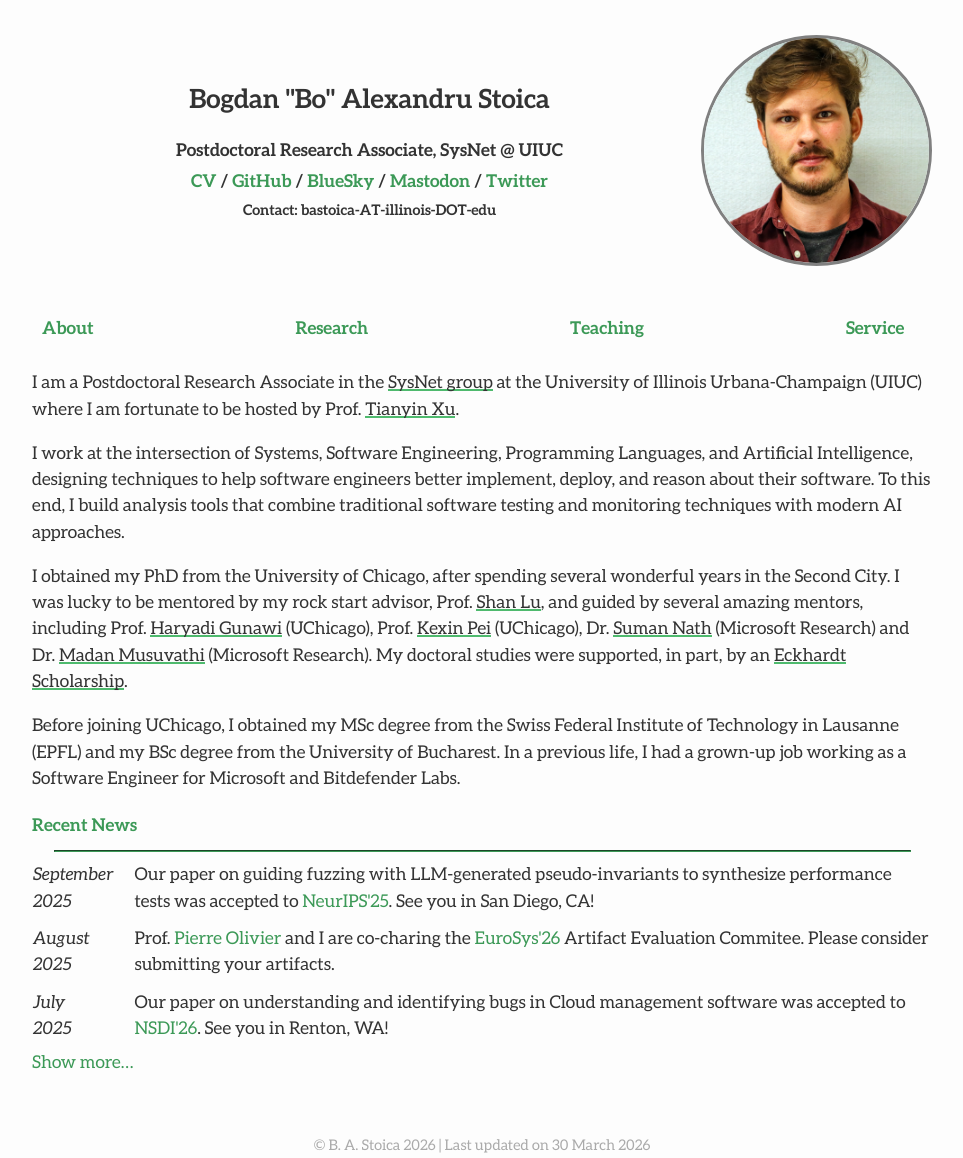
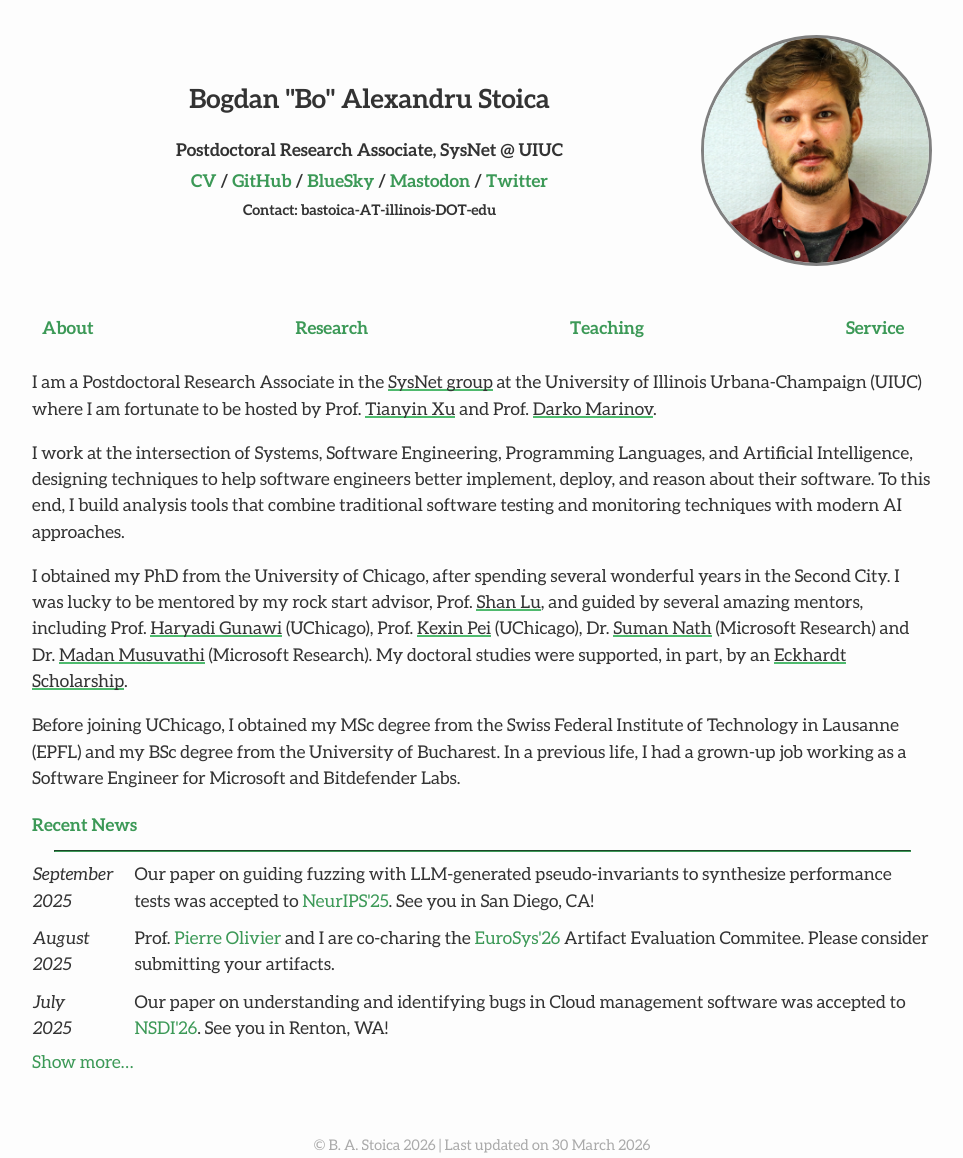
Before and after one commit to bastoica/bastoica.github.io, a Jekyll site: the page built from index.md, in a window 1280 px wide. Shown: the whole page, without its empty margins (158-1121 px from the left). Built offline with Jekyll 4.4.1, drawn with Linux system fonts in a browser that asks for light colours; nearby versions of some CDN libraries.

Commit message:
Darko's name on CV but disappeared from the front page.....

```diff
--- a/index.md
+++ b/index.md
@@ -11,7 +11,7 @@ published: true
 <hr class="news-style" style="width: 95%; ">
 -->
 
-I am a Postdoctoral Research Associate in the <a href="https://siebelschool.illinois.edu/research/areas/systems-and-networking" target="_blank">SysNet group</a> at the University of Illinois Urbana-Champaign (UIUC) where I am fortunate to be hosted by Prof. <a href="https://siebelschool.illinois.edu/about/people/faculty/tyxu" target="_blank">Tianyin Xu</a>.
+I am a Postdoctoral Research Associate in the <a href="https://siebelschool.illinois.edu/research/areas/systems-and-networking" target="_blank">SysNet group</a> at the University of Illinois Urbana-Champaign (UIUC) where I am fortunate to be hosted by Prof. <a href="https://siebelschool.illinois.edu/about/people/faculty/tyxu" target="_blank">Tianyin Xu</a> and Prof. <a href="https://mir.cs.illinois.edu/marinov/" target="_blank">Darko Marinov</a>.
 
 I work at the intersection of Systems, Software Engineering, Programming Languages, and Artificial Intelligence, designing techniques to help software engineers better implement, deploy, and reason about their software.
 To this end, I build analysis tools that combine traditional software testing and monitoring techniques with modern AI approaches.
```
